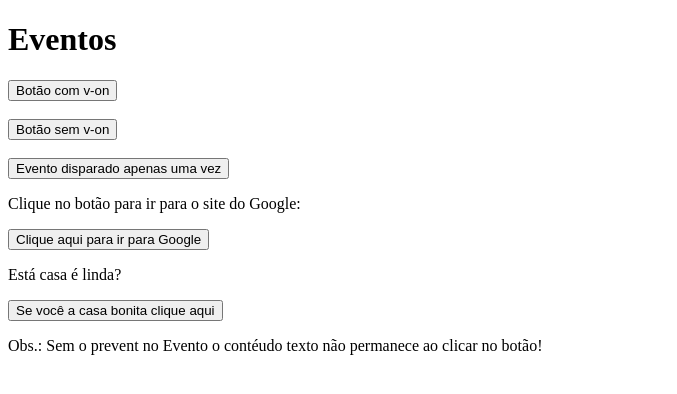
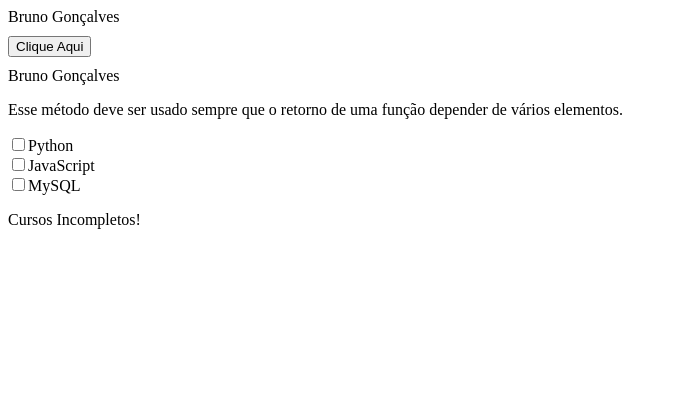
Before and after one commit to BrunoGsouza90/curso_de_VueJS, a Vue app in the folder Curso de VueJS Tiago Mattos/app/: page / in a window 1280 px wide. Shown: the top 394 px of the page, without its empty margins (0-677 px from the left). Built offline with nearby package versions, Linux system fonts and the light colour scheme.

Commit message:
Thiago Mattos - Aula 10

```diff
--- a/Curso de VueJS Tiago Mattos/app/src/App.vue
+++ b/Curso de VueJS Tiago Mattos/app/src/App.vue
@@ -4,9 +4,10 @@
     //import Ex003 from './components/Ex003 - Estrutura v-bind.vue'
     //import Ex004 from './components/Ex004 - Classes e Estilos.vue'
     //import Ex005 from './components/Ex005 - Estrutura v-model.vue'
-    import Ex006 from './components/Ex006 - Eventos.vue'
+    //import Ex006 from './components/Ex006 - Eventos.vue'
+    import Ex007 from './components/Ex007 - Propriedade Computada.vue'
 </script>
 
 <template>
-    <Ex006></Ex006>
+    <Ex007></Ex007>
 </template>
--- a/Curso de VueJS Tiago Mattos/app/src/components/Ex006 - Eventos.vue
+++ b/Curso de VueJS Tiago Mattos/app/src/components/Ex006 - Eventos.vue
@@ -47,7 +47,7 @@
 
     <button v-on:click.once="Clicar3()">Evento disparado apenas uma vez</button>
 
-    <form action="https://www.google.com.br/" v-on:submit="google()">
+    <form action="https://www.google.com.br/" target="_blank" v-on:submit="google()">
         <p>Clique no botão para ir para o site do Google:</p>
         <button type="submit">Clique aqui para ir para Google</button>
     </form>
--- /dev/null
+++ b/Curso de VueJS Tiago Mattos/app/src/components/Ex007 - Propriedade Computada.vue
@@ -0,0 +1,76 @@
+<script>
+
+    export default{
+        name: 'App',
+        data() {
+            return{
+                usuario: {
+                    primeiro_nome: 'Bruno',
+                    ultimo_nome: 'Gonçalves',
+                },
+
+                Python: false,
+                Javascript: false,
+                MySQL: false,
+            }
+        },
+
+        computed: {
+            NomeCompleto() {
+                return `${this.usuario.primeiro_nome} ${this.usuario.ultimo_nome}`
+            },
+
+            Curso(){
+                if (this.Python == true && this.JavaScript == true && this.MySQL == true){
+                    return 'Cursos Completos!'
+                } else {
+                    return 'Cursos Incompletos!'
+                }
+            }
+        },
+
+        methods: {
+            click() {
+                window.alert(`${this.usuario.primeiro_nome} ${this.usuario.ultimo_nome}`)
+            }
+        }
+    }
+
+</script>
+
+<template>
+
+    {{ usuario.primeiro_nome }} {{ usuario.ultimo_nome }}
+    <button v-on:click="click()">Clique Aqui</button>
+    {{ NomeCompleto }}
+
+    <p>
+        Esse método deve ser usado sempre que o retorno de uma
+        função depender de vários elementos.
+    </p>
+
+    <div>
+        <input type="checkbox" v-model="Python">
+        <label for="Python">Python</label>
+    </div>
+    <div>
+        <input type="checkbox" v-model="JavaScript">
+        <label for="JavaScript">JavaScript</label>
+    </div>
+    <div>
+        <input type="checkbox" v-model="MySQL">
+        <label for="MySQL">MySQL</label>
+    </div>
+
+    <p>{{ Curso }}</p>
+
+</template>
+
+<style>
+
+    button{
+        display: block;
+        margin: 10px 0px 10px 0px;
+    }
+
+</style>
```
